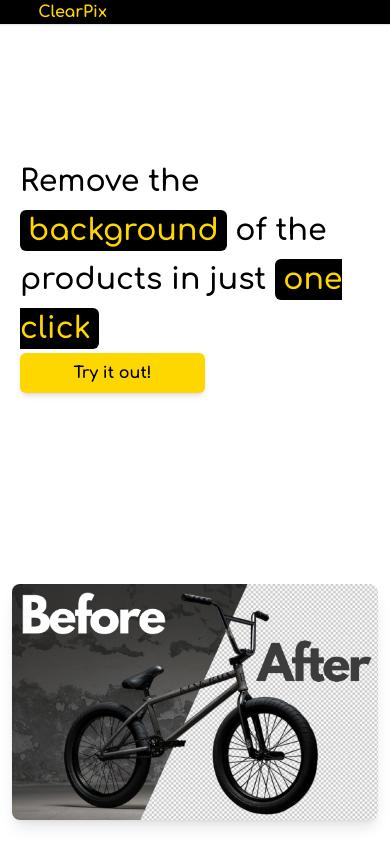
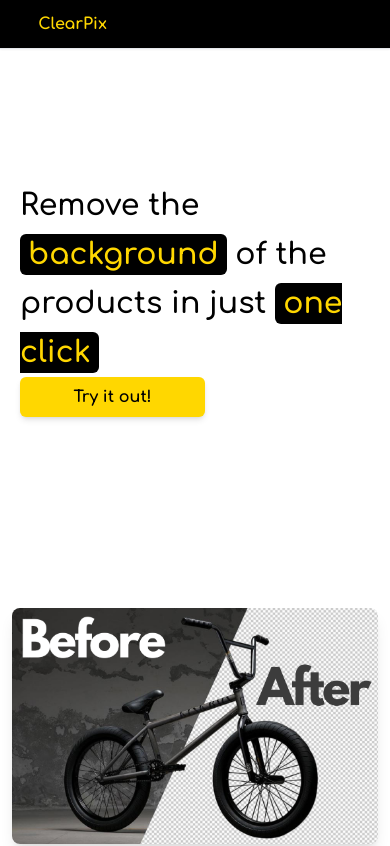
Before and after one commit to AtharvaChobe/clearPix, a Next.js app: page / in a window 390 px wide. Shown: the top 846 px of the page. Built offline with nearby package versions, Linux system fonts and the light colour scheme; no server answers.

Commit message:
navbar updated for sm devices

```diff
--- a/components/GetData.jsx
+++ b/components/GetData.jsx
@@ -65,7 +65,7 @@ const GetData = () => {
   };
 
 
-  const downloadImage = () =>{
+  const downloadImage = () => {
     saveAs(result, 'image.png')
   }
 
@@ -84,6 +84,9 @@ const GetData = () => {
 
         <div className='flex items-center flex-col my-auto mx-4 gap-4'>
           <input type="file" name="" id="" className='p-12 bg-white border-2 rounded-lg border-dashed text-gray-900 border-gray-300 cursor-pointer dark:text-gray-400 focus:outline-none dark:bg-gray-700 dark:border-gray-600 dark:placeholder-gray-400 mx-3' onChange={handleChange} />
+          <p className='text-xs text-red-500'>Image format: JPEG JPG BMP WEBP PNG(8-bit, 16-bit, 64-bit PNG not supported) <br />
+            Image size: No more than 3 MB. <br />
+            Image resolution: Less than 2000x2000px.</p>
           <p className='text-slate-600'>Upload Progress: {Uploadprogress}%</p>
           <button className='font-bold bg-gold rounded-md shadow-md px-3 py-2 hover:shadow-lg' onClick={getData}>Submit</button>
         </div>
--- a/components/Navbar.jsx
+++ b/components/Navbar.jsx
@@ -8,7 +8,7 @@ const Navbar = async () => {
     const user = await currentUser();
     return (
         <div>
-            <nav className='flex w-full items-center border-b shadow-sm justify-around bg-black flex-wrap'>
+            <nav className='flex w-full items-center border-b shadow-sm justify-around bg-black flex-wrap py-3 md:py-0'>
                 <Link href={'/'}><h1 className='text-gold font-bold'>ClearPix</h1></Link>
 
                 <SignedIn>
```
